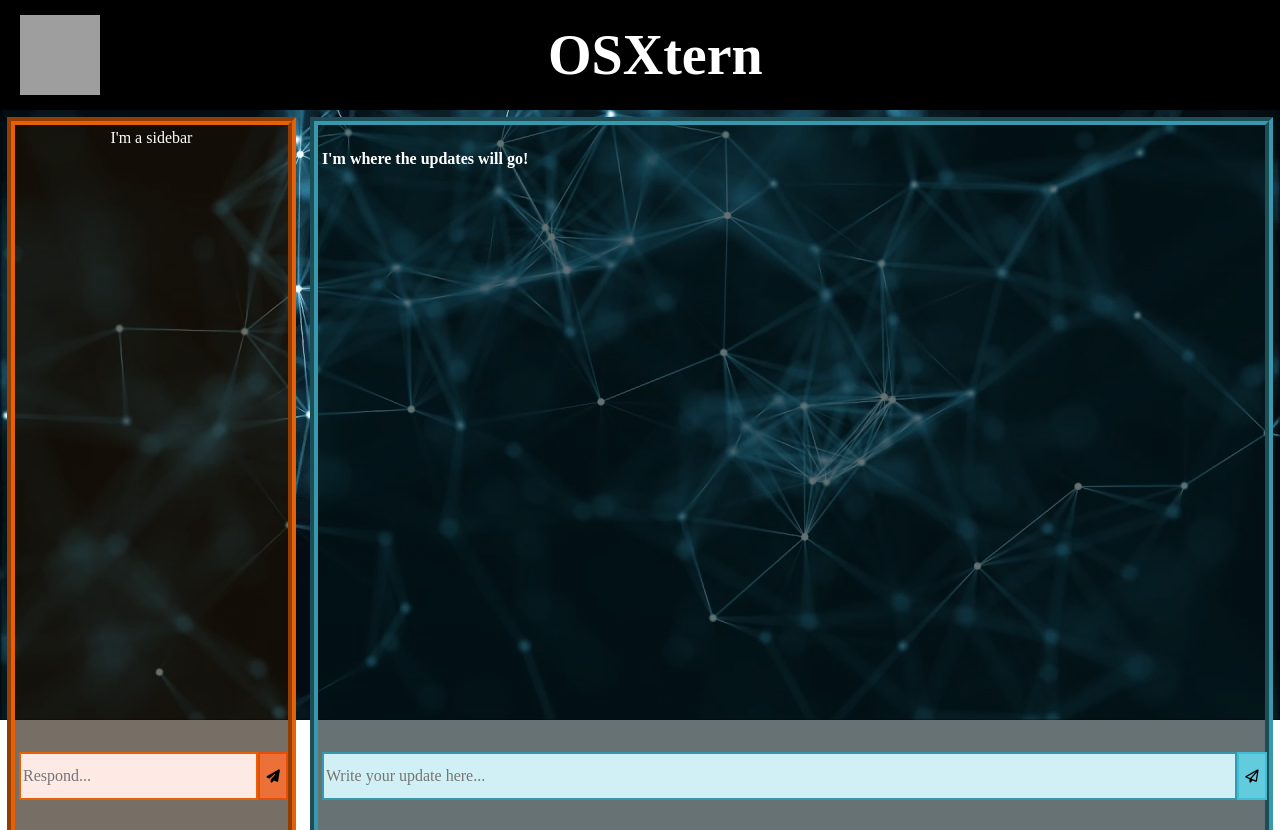
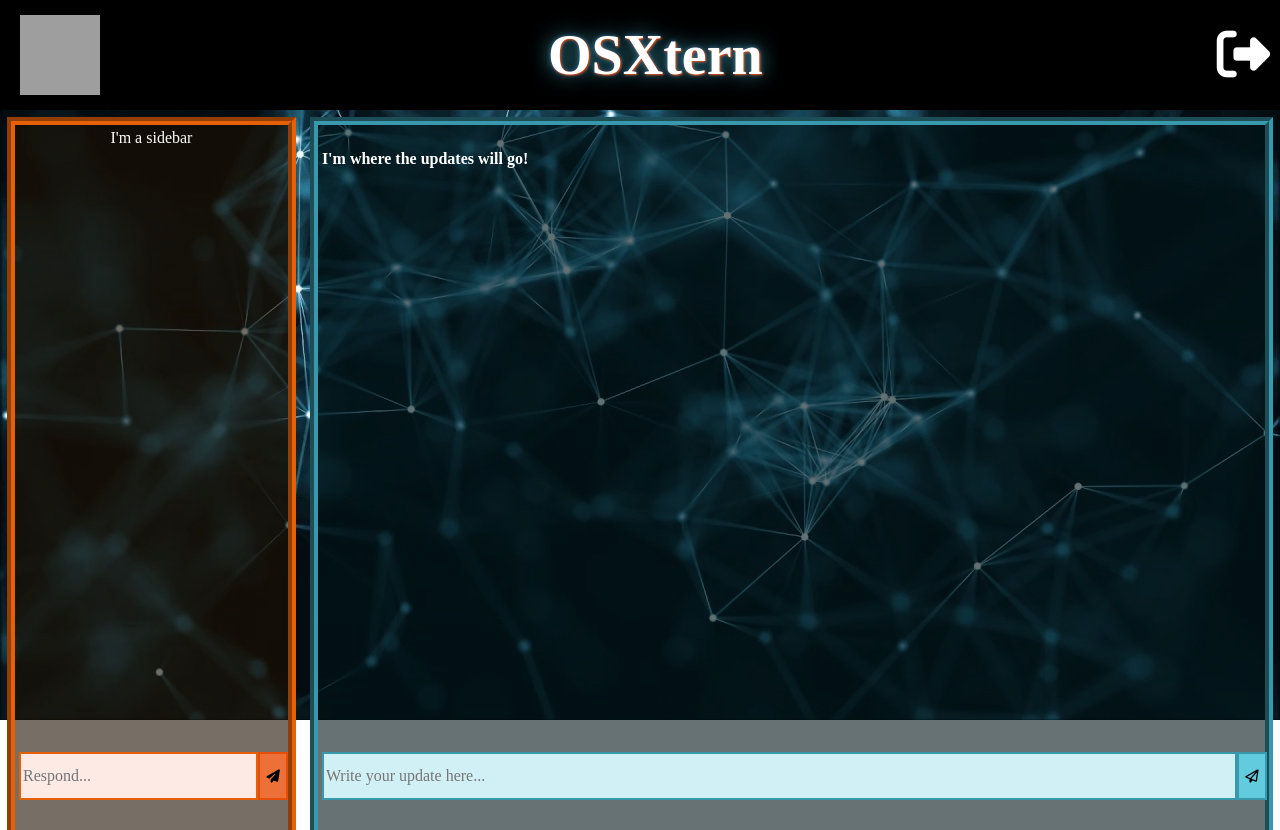
Before and after one commit to sestissi16/design_xtern_technical_screen, a React (Create React App) app: page / in a window 1280 px wide. Built offline with nearby package versions, Linux system fonts and the light colour scheme; grey boxes are pictures that could not be loaded; a web font is replaced by a local one.

Commit message:
Added styling to the title

```diff
--- a/src/Header.css
+++ b/src/Header.css
@@ -15,6 +15,7 @@
     font-family: 'Marcellus SC', serif;
     text-align: center;
     color: white;
+    text-shadow: 1px 1px 2px rgb(230, 70, 7), 0 0 20px rgba(57, 153, 172, 1), 0 0 5px rgb(58, 114, 167);
 }
 
 .imagelogo {
@@ -22,3 +23,14 @@
     width: 80px;
     margin-right: 35%;
 }
+
+.SignoutButton {
+    margin-left: 35%;
+    background: none;
+    color: white;
+    border: none;
+}
+
+.App-header button i.fa{
+    font-size: 4em;
+}
--- a/src/Header.js
+++ b/src/Header.js
@@ -8,6 +8,11 @@ const Header = () => {
             <img src="https://encrypted-tbn0.gstatic.com/images?q=tbn:ANd9GcQckFsrLaBf_-Q97dk9Swl_LNQZ4lkwKMBR82wadIs0dg9dT_VS" alt="Xtern logo" className="imagelogo"/>
             {/* <img src={logo} className="App-logo" alt="logo" /> */}
             <h1 className="App-title">OSXtern</h1>
+            <button
+                type="button"
+                className="SignoutButton">
+                <i class="fa fa-sign-out" aria-hidden="true"></i>
+            </button>
         </header>
     )
 }
--- a/src/Updates.css
+++ b/src/Updates.css
@@ -38,7 +38,7 @@
     border-style: double;
     border-width: 2px;
     background-color: rgba(60, 191, 214, 0.8);
-    border-color: rgba(60, 191, 214, 1);
+    border-color: rgba(57, 153, 172, 1);
 }
 
 .EnterUpdate:hover{
```
